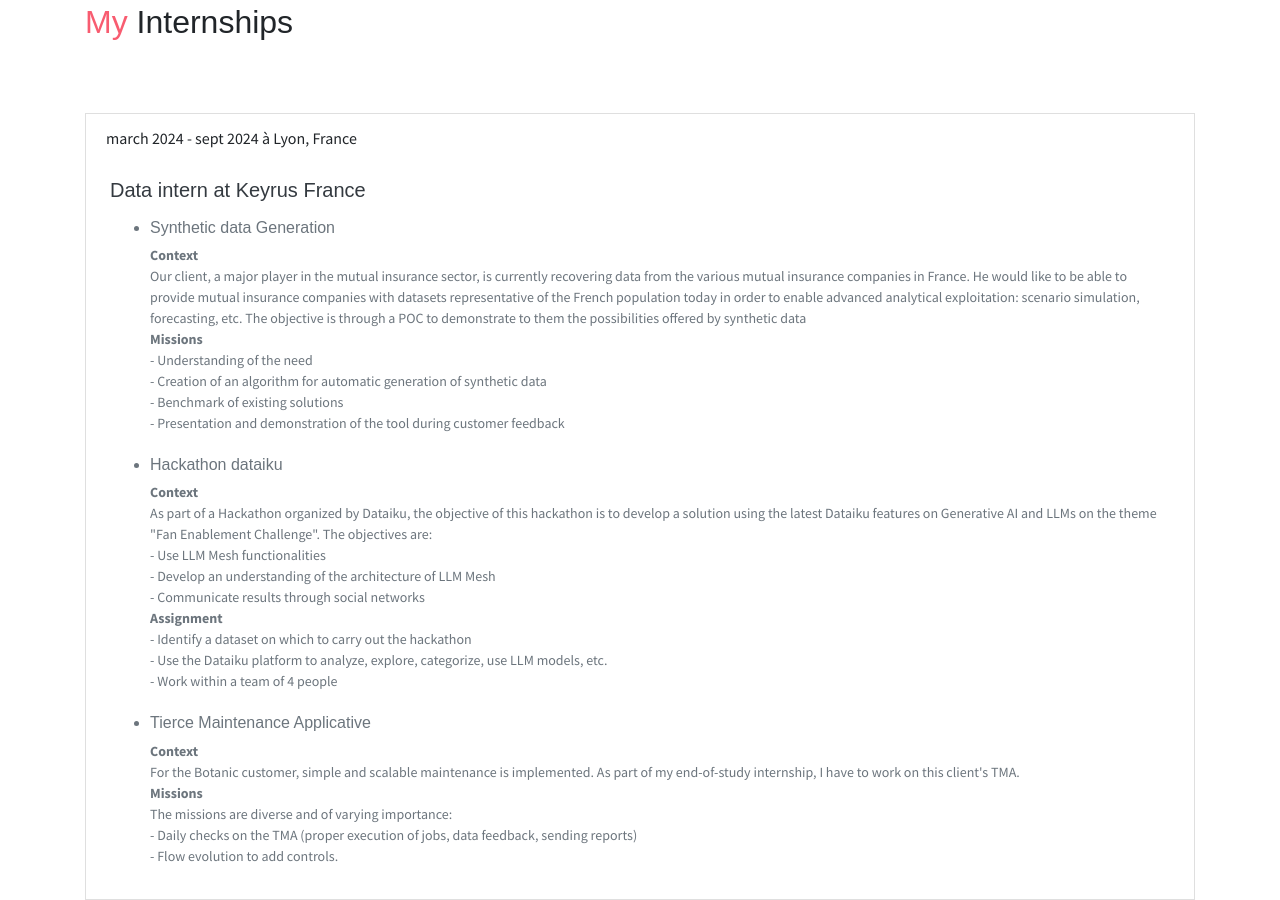
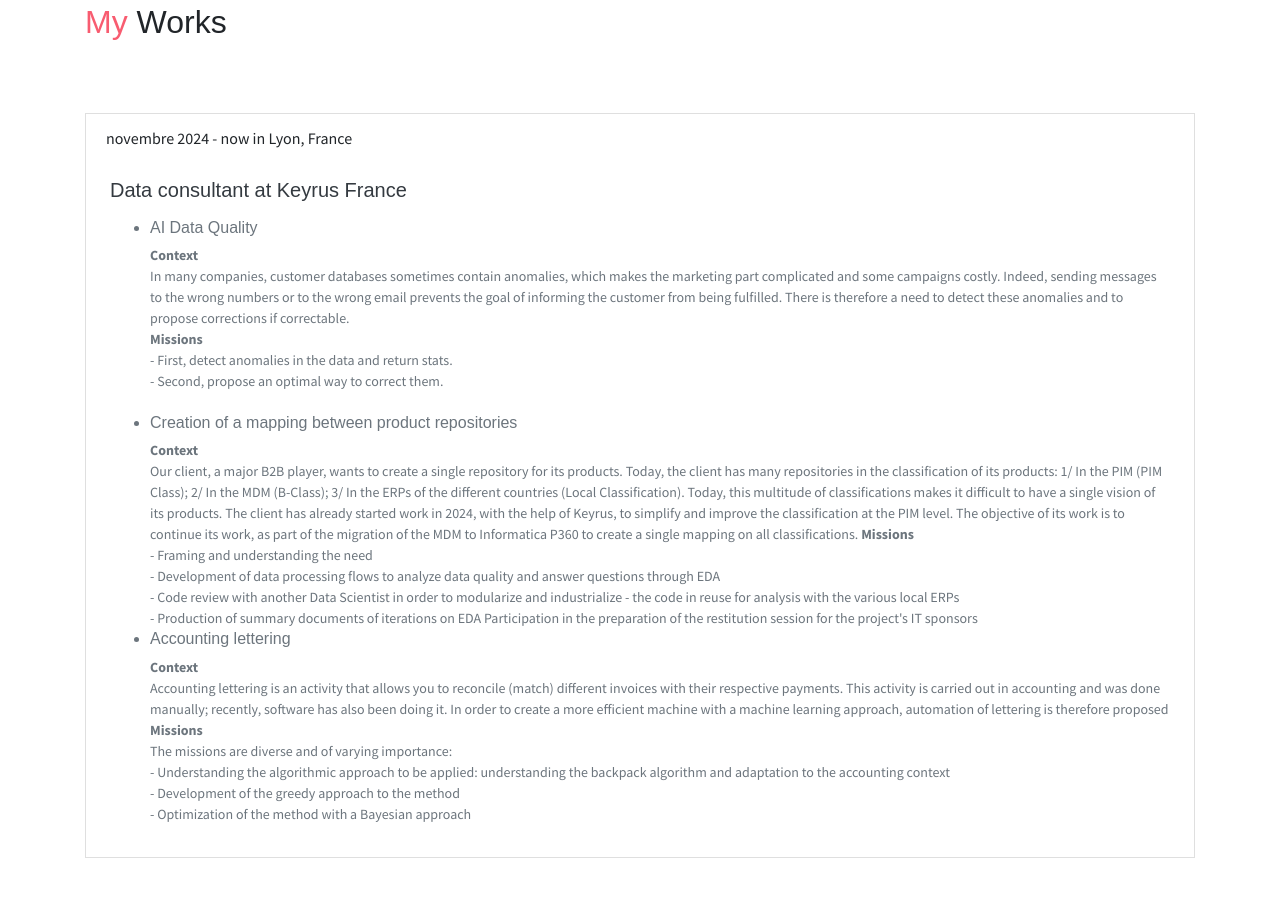
Before and after one commit to Yameogo123/resume, a plain HTML site: page index.html in a window 1280 px wide. Shown: the part 2177-3077 px from the top of the page. Drawn offline with Linux system fonts and the light colour scheme; some packages are replaced by stand-ins of ours.

Commit message:
update version of my CV

```diff
--- a/index.html
+++ b/index.html
@@ -284,8 +284,79 @@
 
     <section class="section" id="service">
         <div class="container">
-            <h2 class="mb-5 pb-4"><span class="text-danger">My</span> Internships</h2>
+            <h2 class="mb-5 pb-4"><span class="text-danger">My</span> Works</h2>
             <div class="row">
+                <div class="col-md-12 col-sm-6">
+                    <div class="card mb-5">
+                       <div class="card-header has-icon">
+                            novembre 2024 - now in Lyon, France
+                        </div>
+                        <div class="card-body px-4 py-3">
+                            <h5 class="mb-3 card-title text-dark">Data consultant at Keyrus France</h5>
+                            <P class="subtitle">
+                                <ul>
+                                    <li>
+                                        <h6>AI Data Quality</h6>
+                                        <span>
+                                            <b>Context</b><br/>
+                                            In many companies, customer databases sometimes contain anomalies,
+                                            which makes the marketing part complicated and some campaigns costly.
+                                            Indeed, sending messages to the wrong numbers or to the wrong email
+                                            prevents the goal of informing the customer from being fulfilled.
+                                            There is therefore a need to detect these anomalies and to propose
+                                            corrections if correctable.<br/>
+
+                                            <b>Missions</b><br/>
+                                            - First, detect anomalies in the data and return stats. <br/>
+                                            - Second, propose an optimal way to correct them. <br/>
+                                        </span><br/>
+                                    </li>
+                                    <li>
+                                        <h6>Creation of a mapping between product repositories</h6>
+                                        <span>
+                                            <b>Context</b><br/>
+                                            Our client, a major B2B player, wants to create a single repository
+                                            for its products. Today, the client has many repositories in the classification
+                                            of its products: 1/ In the PIM (PIM Class); 2/ In the MDM (B-Class); 3/ In the
+                                            ERPs of the different countries (Local Classification). Today, this multitude of
+                                            classifications makes it difficult to have a single vision of its products.
+                                            The client has already started work in 2024, with the help of Keyrus, to simplify
+                                            and improve the classification at the PIM level. The objective of its work is to
+                                            continue its work, as part of the migration of the MDM to Informatica P360 to create
+                                            a single mapping on all classifications.
+
+                                            <b>Missions</b><br/>
+                                            - Framing and understanding the need <br/>
+                                            - Development of data processing flows to analyze data quality and answer questions
+                                            through EDA <br/>
+                                            - Code review with another Data Scientist in order to modularize and industrialize
+                                            - the code in reuse for analysis with the various local ERPs <br/>
+                                            - Production of summary documents of iterations on EDA
+                                            Participation in the preparation of the restitution session for the project's IT sponsors
+                                        </span><br/>
+                                    </li>
+                                    <li>
+                                        <h6>Accounting lettering</h6>
+                                        <span>
+                                            <b>Context</b><br/>
+                                            Accounting lettering is an activity that allows you to reconcile (match) different invoices
+                                            with their respective payments. This activity is carried out in accounting and was done
+                                            manually; recently, software has also been doing it. In order to create a more efficient
+                                            machine with a machine learning approach, automation of lettering is therefore proposed<br/>
+
+                                            <b>Missions</b><br/>
+                                            The missions are diverse and of varying importance: <br/>
+                                            - Understanding the algorithmic approach to be applied: understanding the backpack algorithm and adaptation to the accounting context <br/>
+                                            - Development of the greedy approach to the method <br/>
+                                            - Optimization of the method with a Bayesian approach <br/>
+                                        </span>
+                                    </li>
+                                </ul>
+                            </P>
+                        </div>
+                    </div>
+                </div>
+
                 <div class="col-md-12 col-sm-6">
                     <div class="card mb-5">
                        <div class="card-header has-icon">
```
